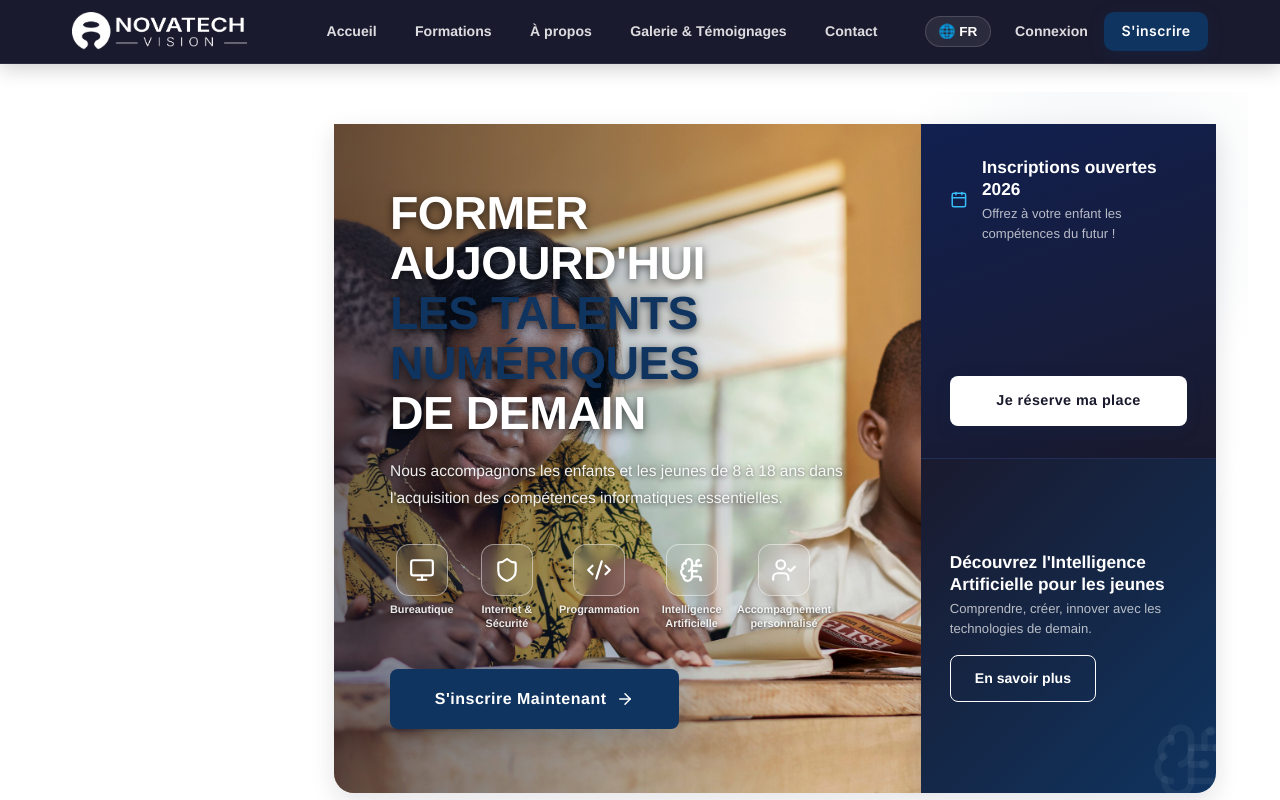
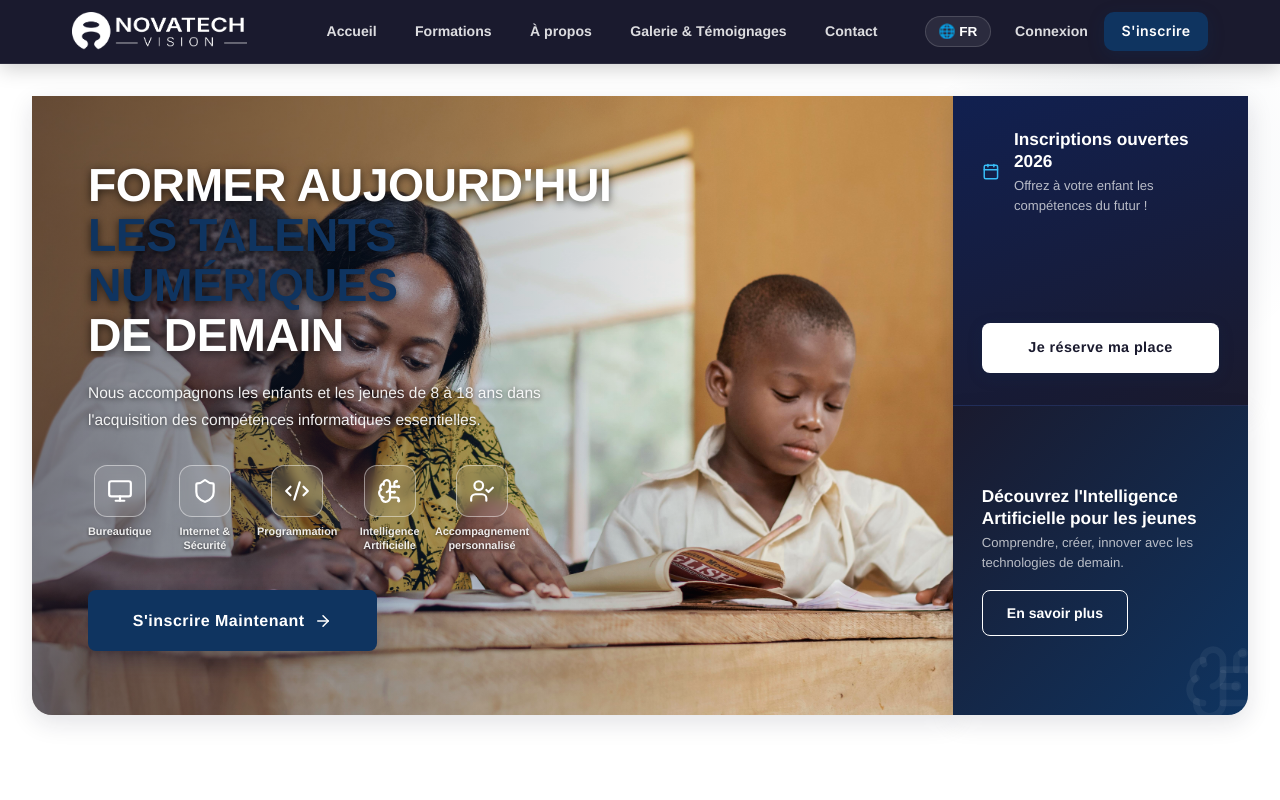
Before and after one commit to novaghislain/projetnovatech, a React (Vite) app in the folder frontend/: page / in a window 1280 px wide. Shown: the top 800 px of the page. Built offline with nearby package versions, Linux system fonts and the light colour scheme; no server answers.

Commit message:
fix public site layout offset bug

```diff
--- a/frontend/src/App.jsx
+++ b/frontend/src/App.jsx
@@ -95,7 +95,7 @@ const AppLayout = () => {
     <div className="app">
       <MetaPixel />
       <Navbar />
-      <main className="main-content">
+      <main className="public-main-content">
         <Routes>
           {/* French & Default routes */}
           <Route path="/" element={<Home />} />
```
